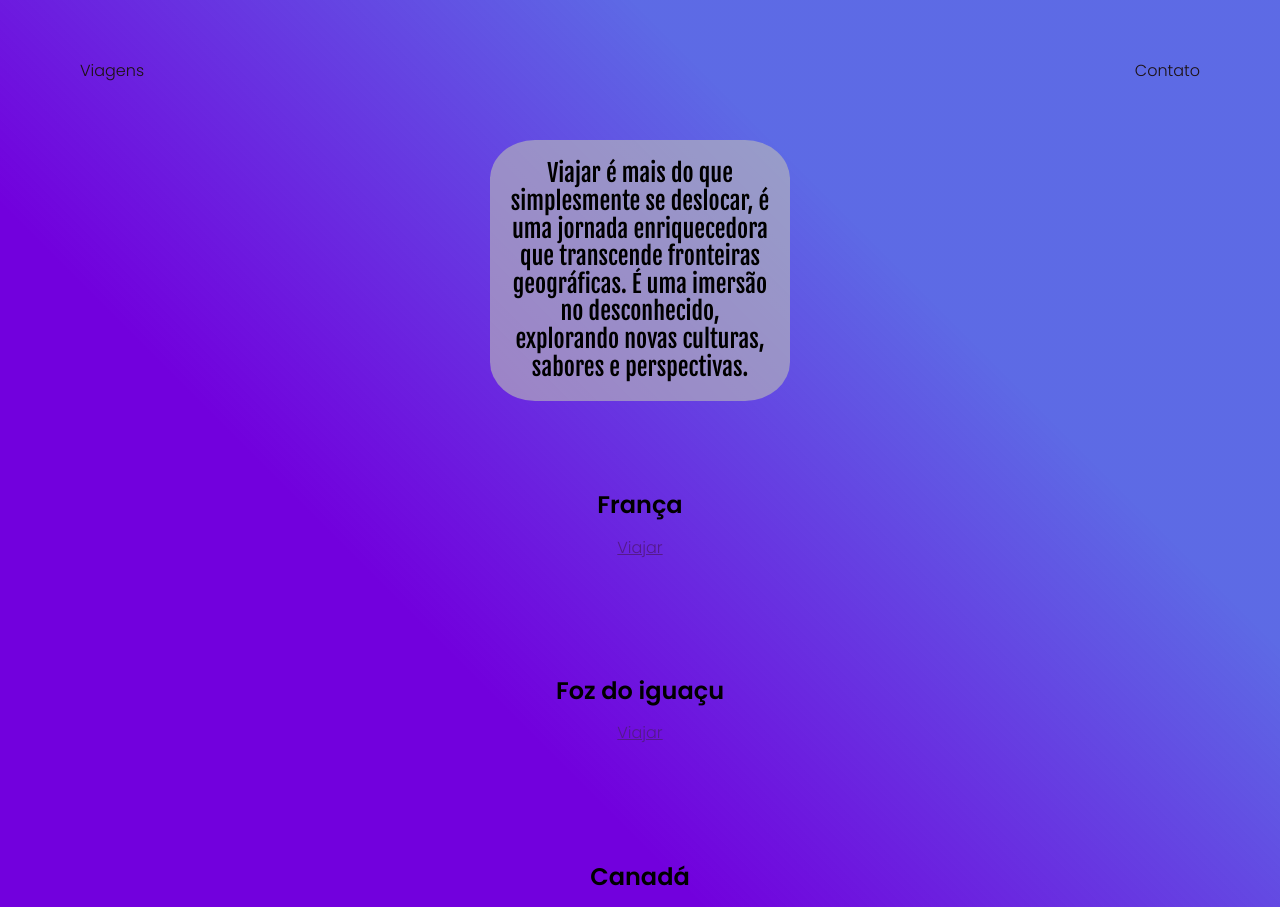
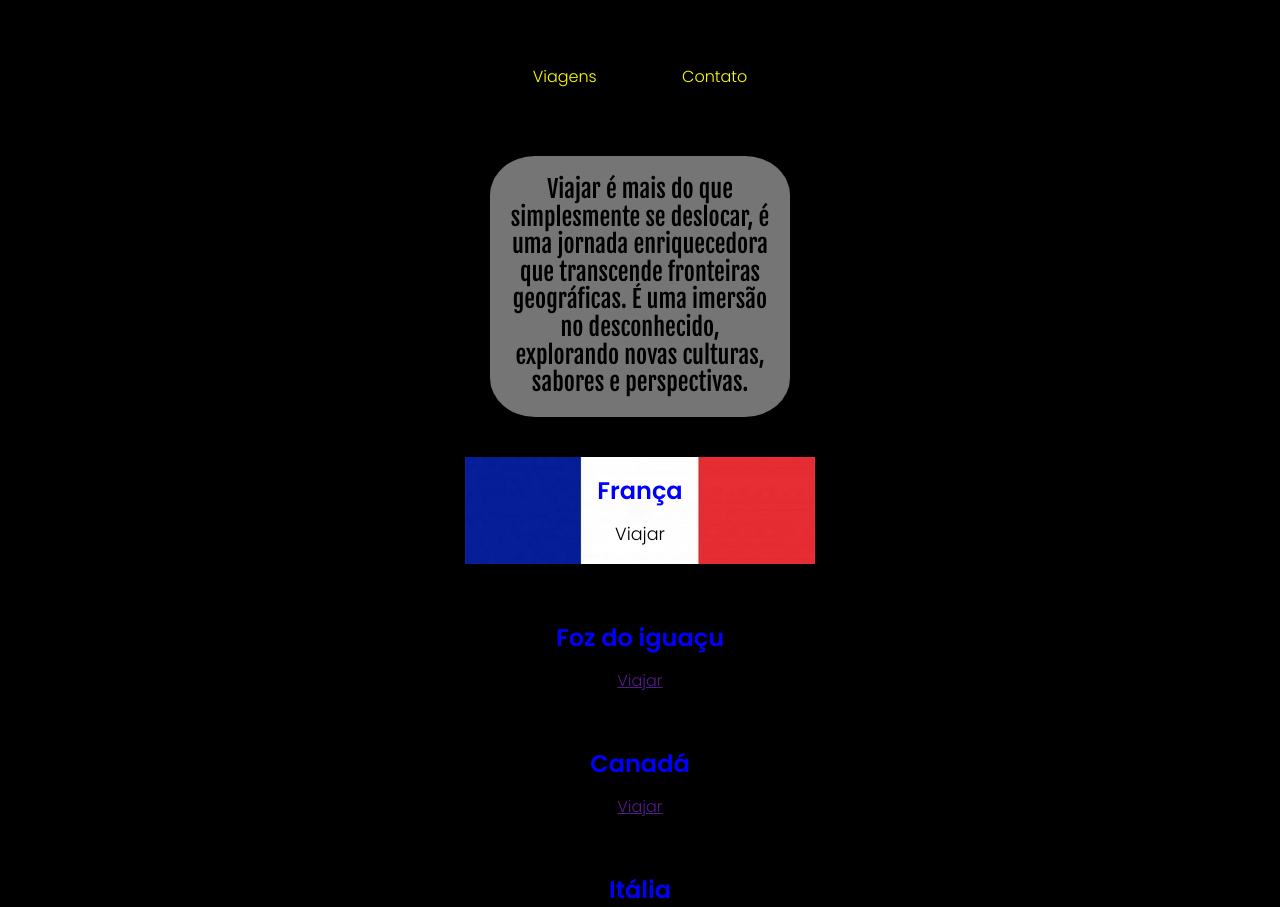
Before and after one commit to fireb1rdz/Entra21---Gustavo, a plain HTML site: page Módulo 04 - HTML e CSS/Trabalho de HTML e CSS/index.html in a window 1280 px wide. Shown: the part 332-1239 px from the top of the page. Drawn offline with Linux system fonts and the light colour scheme.

Commit message:
feat: :sparkles: Refactor index.html and style.css

```diff
--- a/Módulo 04 - HTML e CSS/Trabalho de HTML e CSS/index.html
+++ b/Módulo 04 - HTML e CSS/Trabalho de HTML e CSS/index.html
@@ -30,8 +30,10 @@
                     geográficas. É uma imersão no desconhecido, explorando novas culturas, sabores e perspectivas.</p>
                 </div>
             <section>
-                <h2>França</h2>
-                <a href="">Viajar</a>
+                <div>
+                    <h2>França</h2>
+                    <a href="">Viajar</a>
+                </div>
             </section>
             <section>
                 <h2>Foz do iguaçu</h2>
--- a/Módulo 04 - HTML e CSS/Trabalho de HTML e CSS/static/css/style.css
+++ b/Módulo 04 - HTML e CSS/Trabalho de HTML e CSS/static/css/style.css
@@ -8,27 +8,39 @@ html {
 }
 
 body {
-    background-image:
-    linear-gradient(45deg, #7200dd 35%, #0015d6a2 65%);
+    background-color: rgb(0, 0, 0);
+}
+
+.container {
+    padding: 0px 20px;
+    display: flex;
+    flex-direction: column;
 }
 
 h1 {
+    color: blue;
     text-align: center;
 }
 
 h2 {
     text-align: center;
+    color: blue;
 }
 
 nav {
-    margin: 30px 0px ;
+    display: flex;
+    flex-direction: column;
+    align-items: center;
+    margin: 30px 0px;
+
 }
 
 nav ul {
     display: flex;
-    margin: 0;
-    padding: 10px 60px;
-    justify-content: space-between;
+    width: 300px;
+    margin: 20px;
+    padding: 0px;
+    justify-content: space-around;
 }
 
 nav li {
@@ -37,16 +49,17 @@ nav li {
 
 nav a {
     text-decoration: none;
-    color: rgb(29, 18, 18);
+    color: yellow;
 }
 
 main {
     display: flex;
     flex-direction: column;
-
 }
 
 .main-header {
+    display: flex;
+    flex-direction: column;
     padding: 20px 10px;
 }
 
@@ -78,26 +91,33 @@ main {
 
 }
 
-.container {
-    padding: 0px 20px;
-    display: flex;
-    flex-direction: column;
-}
-
 section {
     display: flex;
     flex-direction: column;
-    margin: 50px 0px;
+    margin: 20px 0px;
+    padding: 0px 20px;
     height: fit-content;
     text-align: center;
 }
 
-section p {
-    align-items: center;
+section div a{
+    text-decoration: none;
+    font-size: 1.1rem;
+    color: black;
+    padding-bottom: 20px;
+}
+
+main section:first-of-type div {
+    display: flex;
+    flex-direction: column;
+    background-image: url(../img/bandeira-franca.jpg);
+    background-repeat: no-repeat;
+    background-position: center;
+    width: 100%;
 }
 
 main section:first-of-type {
-    /*background-image: url(../img/france.jpg);*/
     width: 300;
     height: 400;
+    flex-grow: 0;
 }
```
